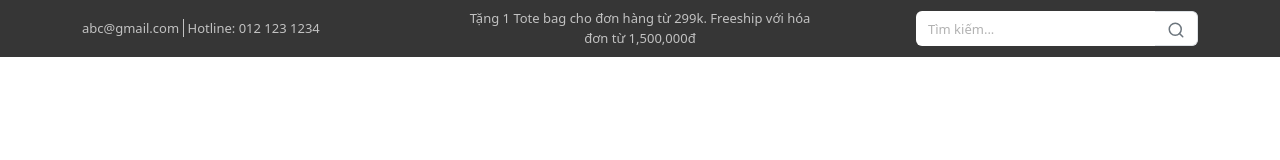
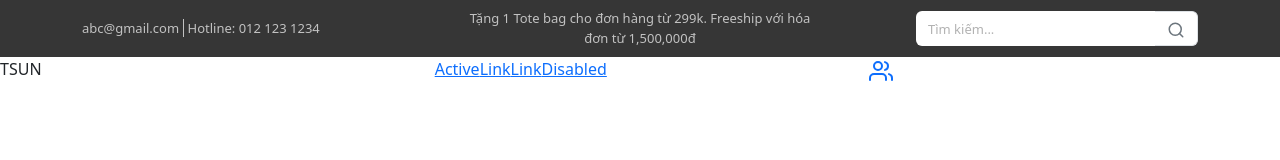
Before and after one commit to mhnhai/CT188, a plain HTML site: page home.html in a window 1280 px wide. Drawn offline with nearby package versions, Linux system fonts and the light colour scheme.

Commit message:
TraMy: Update homepage

```diff
--- a/home.html
+++ b/home.html
@@ -25,7 +25,8 @@
                     <span class="vertical-separation-symbol"></span>
                     <span>Hotline: 012 123 1234</span>
                 </div>
-                <div class="col text-center">Tặng 1 Tote bag cho đơn hàng từ 299k. Freeship với hóa đơn từ 1,500,000đ</div>
+                <div class="col text-center">Tặng 1 Tote bag cho đơn hàng từ 299k. Freeship với hóa đơn từ 1,500,000đ
+                </div>
                 <div class="col d-flex justify-content-end">
                     <div class="input-group search-group">
                         <input type="text" class="form-control input-search" placeholder="Tìm kiếm...">
@@ -36,6 +37,43 @@
         </div>
     </div>
     <!-- end of header -->
+    <!-- navigation bar -->
+    <div>
+        <div class="row">
+            <div class="col">
+                <span>TSUN</span>
+            </div>
+            <div class="col">
+                <ul class="nav nav-pills">
+                    <li>
+                        <a href="#">Active</a>
+                    </li>
+                    <li>
+                        <a href="#">Link</a>
+                    </li>
+                    <li>
+                        <a href="#">Link</a>
+                    </li>
+                    <li>
+                        <a href="#">Disabled</a>
+                    </li>
+                </ul>
+            </div>
+            <div class="col">
+                <div class="row">
+                    <div class="col">
+                        <a href="#">
+                            <i data-feather="users"></i>
+
+                        </a>
+                    </div>
+                    <div class="col"></div>
+                </div>
+            </div>
+        </div>
+    </div>
+    <!-- end of navigation bar -->
     <script src="home.js"></script>
 </body>
+
 </html>
```
